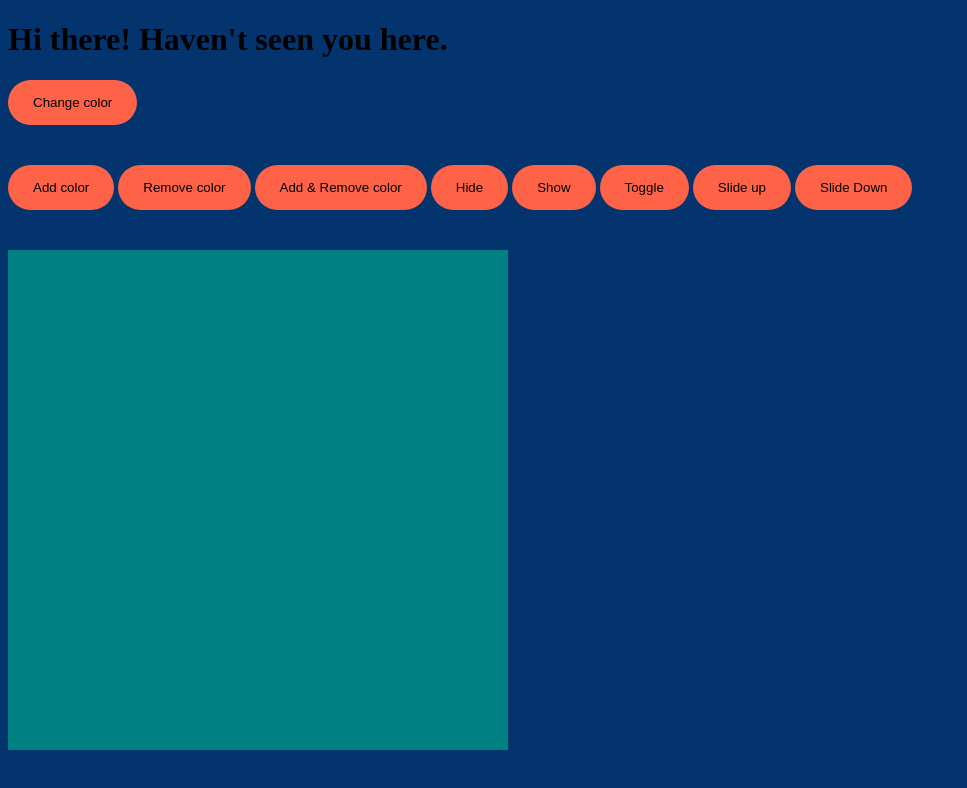
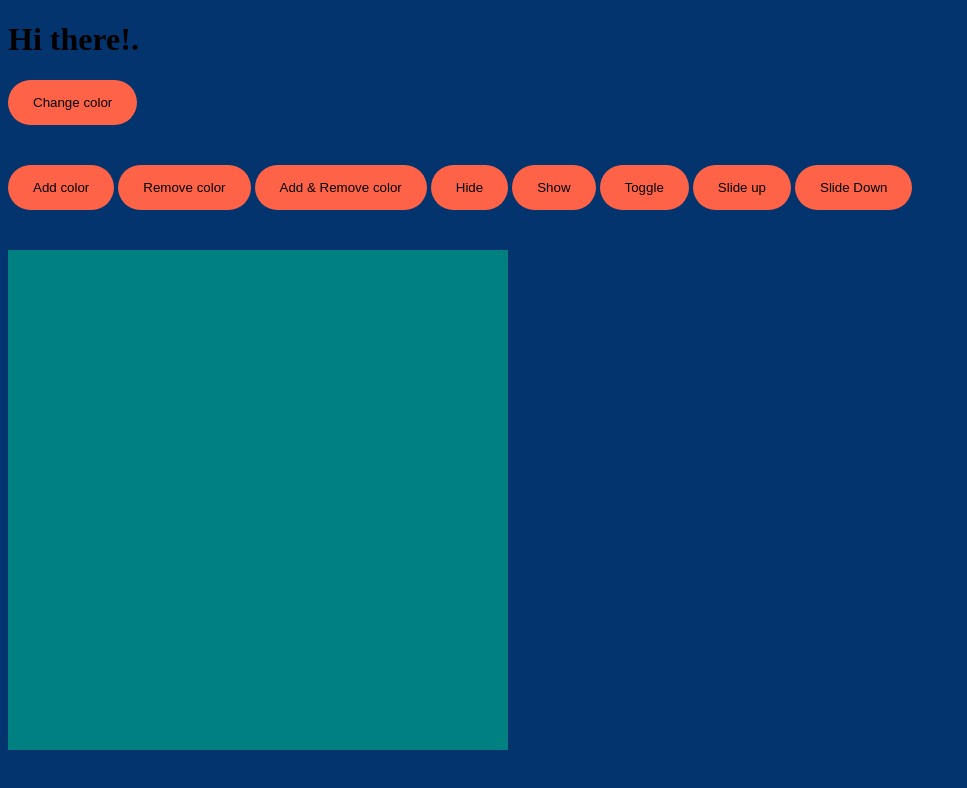
Before and after one commit to mh-saleh/class-21, a plain HTML site: page index.html in a window 1280 px wide. Shown: the whole page, without its empty margins (0-967 px from the left). Drawn offline with Linux system fonts and the light colour scheme.

Commit message:
Update index.html

```diff
--- a/index.html
+++ b/index.html
@@ -10,7 +10,7 @@
 
   <body style="background-color: #03346E;">
 
-    <div class="textBox"> <h1 class="mew">Hi there! Haven't seen you here.</h1>
+    <div class="textBox"> <h1 class="mew">Hi there!.</h1>
 
       <button class="h1">Change color</button></div>
 
```
